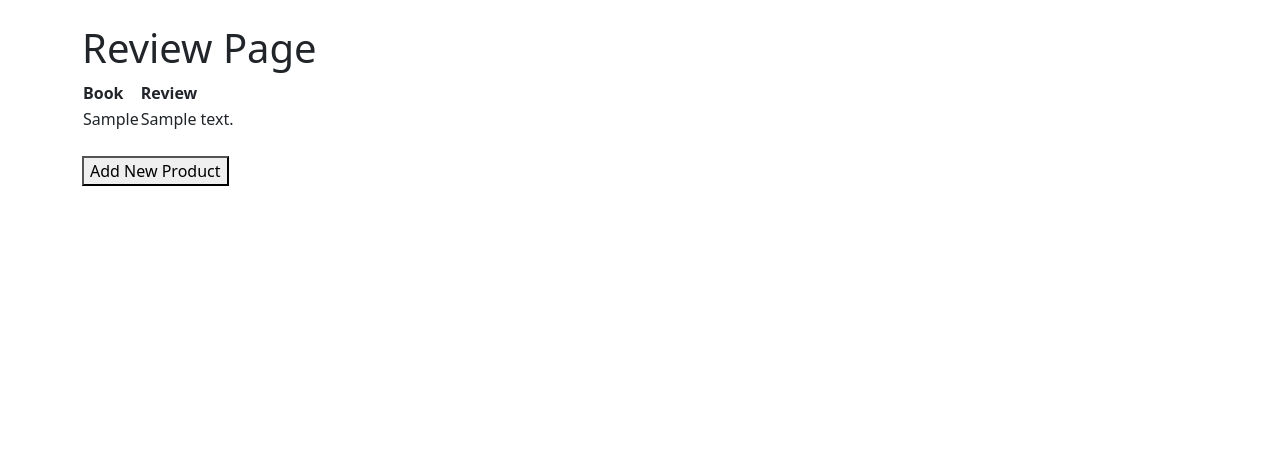
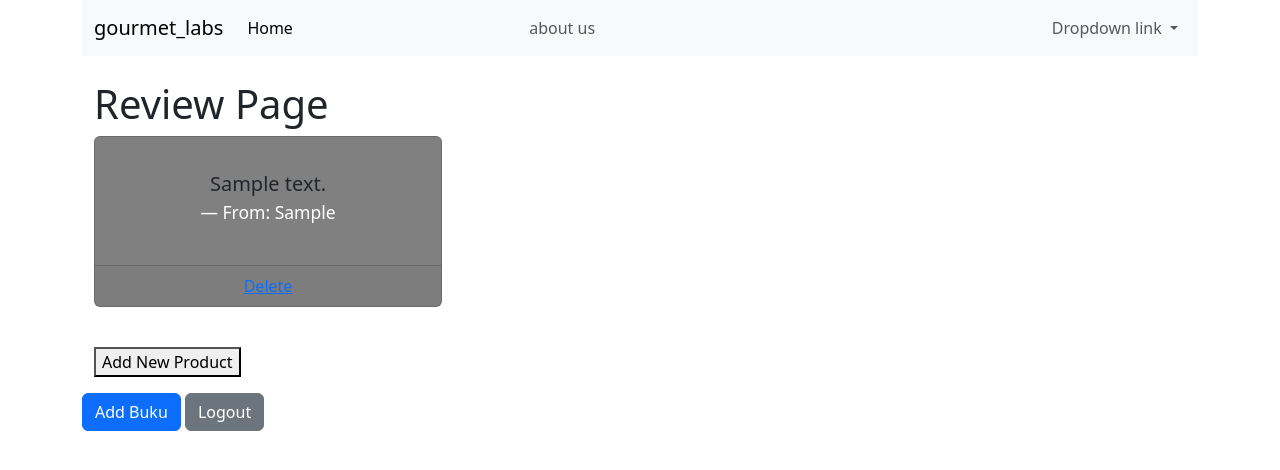
Before and after one commit to PBP-Gasal23-E02/Proyek-Tengah-Semester, a Django app: page /review/ in a window 1280 px wide. Shown: the top 470 px of the page. Run offline with Django 4.2, Linux system fonts and the light colour scheme; a user stored in the database is signed in; tables that the repository leaves empty hold one stand-in row (values such as "Sample post").

Commit message:
tambah delete button

```diff
--- a/YourBook/templates/pinjam.html
+++ b/YourBook/templates/pinjam.html
@@ -32,7 +32,7 @@
                 <ul class="dropdown-menu">
                   <li><a class="dropdown-item" href="{% url 'YourBook:show_main' %}">Pinjam Buku</a></li>
                   <li><a class="dropdown-item" href="#">Another action</a></li>
-                  <li><a class="dropdown-item" href="#">Something else here</a></li>
+                  <li><a class="dropdown-item" href="{% url 'review:show_main' %}">Review</a></li>
                 </ul>
               </li>
             </ul>
--- a/review/templates/show_review.html
+++ b/review/templates/show_review.html
@@ -1,23 +1,67 @@
 {% extends 'base.html' %}
 
 {% block content %}
+<div class="container">
+    <nav class="navbar navbar-expand-lg bg-body-tertiary">
+        <div class="container-fluid">
+          <a class="navbar-brand" href="#">gourmet_labs</a>
+          <button class="navbar-toggler" type="button" data-bs-toggle="collapse" data-bs-target="#navbarSupportedContent" aria-controls="navbarSupportedContent" aria-expanded="false" aria-label="Toggle navigation">
+            <span class="navbar-toggler-icon"></span>
+          </button>
+          <div class="collapse navbar-collapse" id="navbarSupportedContent">
+            <ul class="navbar-nav me-auto mb-2 mb-lg-0">
+              <li class="nav-item">
+                <a class="nav-link active" aria-current="page" href="{% url 'main:show_main' %}">Home</a>
+              </li>
+          </div>
+          <div class="collapse navbar-collapse" id="navbarSupportedContent">
+            <ul class="navbar-nav mx-right">
+              <li class="nav-item">
+                <a class="nav-link" href="#">about us</a>
+              </li>
+          </div>
+          <div class="collapse navbar-collapse justify-content-end" id="navbarNavDropdown">
+            <ul class="navbar-nav">
+              <li class="nav-item dropdown">
+                <a class="nav-link dropdown-toggle" href="#" role="button" data-bs-toggle="dropdown" aria-expanded="false">
+                  Dropdown link
+                </a>
+                <ul class="dropdown-menu">
+                  <li><a class="dropdown-item" href="{% url 'YourBook:show_main' %}">Pinjam Buku</a></li>
+                  <li><a class="dropdown-item" href="#">Another action</a></li>
+                  <li><a class="dropdown-item" href="{% url 'review:show_main' %}">Review</a></li>
+                </ul>
+              </li>
+            </ul>
+          </div>
+        </div>
+      </nav>
+
     <div class="container mt-4">
         <h1>Review Page</h1>
 
-        <table>
-            <tr>
-                <th>Book</th>
-                <th>Review</th>
-            </tr>
-
+        <div class="row">
             {% for item in products %}
-                <tr>
-                    <td>{{item.book}}</td>
-                    <td>{{item.review_cust}}</td>
-                </tr>
+                <div class="col-md-6 col-lg-4">
+                    <div class="card card-hover mb-3" style="background-color: gray">
+                        <div class="card-body text-center px-md-5 px-lg-4 my-2">
+                            <div class="card-icon-border-large border-primary mtn-80">
+                                <i class="fa fa-quote-left text-primary" aria-hidden="true"></i>
+                            </div>
+                            <blockquote class="blockquote blockquote-sm mt-2">
+                                <p class="font-normal mb-3">{{ item.review_cust }}</p>
+                                <footer class="blockquote-footer text-white">From: {{ item.book }}</footer>
+                            </blockquote>
+                        </div>
+                        <div class="card-footer d-flex justify-content-center">
+                            <div class="card-footer-item">
+                                <a href="{% url 'review:delete_product' item.id %}" class="button is-danger">Delete</a>
+                            </div>
+                        </div>
+                    </div>
+                </div>
             {% endfor %}
-
-        </table>
+        </div>
 
         <br />
         <a href="{% url 'review:create_product' %}">
@@ -25,6 +69,84 @@
                 Add New Product
             </button>
         </a>
+    </div>
 
+    <div class="modal fade" id="exampleModal" tabindex="-1" aria-labelledby="exampleModalLabel" aria-hidden="true">
+        <div class="modal-dialog">
+            <div class="modal-content">
+                <div class="modal-header">
+                    <h1 class="modal-title fs-5" id="exampleModalLabel">Add New Review</h1>
+                    <button type="button" class="btn-close" data-bs-dismiss="modal" aria-label="Close"></button>
+                </div>
+                <div class="modal-body">
+                    <form id="form" onsubmit="return false;">
+                        {% csrf_token %}
+                        <div class="mb-3">
+                            <label for="judul" class="col-form-label">Judul Buku:</label>
+                            <input type="text" class="form-control" id="judul" name="judul"></input>
+                        </div>
+                        <div class="mb-3">
+                            <label for="review" class="col-form-label">Review:</label>
+                            <textarea class="form-control" id="review" name="review"></textarea>
+                        </div>
+                    </form>
+                </div>
+                <div class="modal-footer">
+                    <button type="button" class="btn btn-secondary" data-bs-dismiss="modal">Close</button>
+                    <button type="button" class="btn btn-primary" id="button_add" data-bs-dismiss="modal">Add Review</button>
+                </div>
+            </div>
+        </div>
+    </div>
 
+    <div class="mt-3">
+        <button type="button" class="btn btn-primary" data-bs-toggle="modal" data-bs-target="#exampleModal">Add Buku</button>
+        <a href="{% url 'YourBook:logout' %}" class="btn btn-secondary">Logout</a>
+    </div>
+
+</div>
+
+<script>
+
+    async function getProducts(filter) {
+        const url = `get-product/${filter}`;
+        return fetch(url).then((res) => res.json());
+    }
+    async function refreshProducts(filter) {
+        document.getElementById("product_table").innerHTML = ""
+        const products = await getProducts(filter)
+        console.log(products);
+        let htmlString = `<tr>
+            <th>Book</th>
+            <th>Review</th>
+        </tr>`
+        products.forEach((item) => {
+            htmlString += `\n<tr>
+            <td>${item.fields.book}</td>
+            <td>${item.fields.review_cust}</td>
+        </tr>`
+        })
+
+        document.getElementById("product_table").innerHTML = htmlString
+    }
+
+    refreshProducts("all")
+
+    async function deleteProduct(id) {
+        const response = await fetch(`/delete-product/${id}`);
+        refreshProducts();
+    }
+
+    async function addProduct() {
+        fetch("create-product-ajax/", {
+            method: "POST",
+            body: new FormData(document.querySelector('#form'))
+        }).then(refreshProducts("all"))
+
+        document.getElementById("form").reset()
+        return false
+    }
+
+    document.getElementById("button_add").onclick = addProduct
+</script>
 {% endblock content %}
--- a/review/urls.py
+++ b/review/urls.py
@@ -10,4 +10,5 @@ urlpatterns = [
     path('json/', show_json, name='show_json'),
     path('xml/<int:id>/', show_xml_by_id, name='show_xml_by_id'),
     path('json/<int:id>/', show_json_by_id, name='show_json_by_id'),
+    path('delete-product/<int:id>/', delete_product, name='delete_product'),
 ]
--- a/review/views.py
+++ b/review/views.py
@@ -1,4 +1,4 @@
-from django.shortcuts import render
+from django.shortcuts import get_object_or_404, render
 from django.http import HttpResponseBadRequest, HttpResponseNotFound, HttpResponseRedirect, JsonResponse
 from review.forms import ReviewForm
 from django.urls import reverse
@@ -49,6 +49,12 @@ def show_json_by_id(request, id):
     data = ReviewBuku.objects.filter(pk=id)
     return HttpResponse(serializers.serialize("json", data), content_type="application/json")
 
+def delete_product(request, id):
+    product = get_object_or_404(ReviewBuku, pk=id)
+    if product.user == request.user:
+        product.delete()
+    return HttpResponseRedirect(reverse('review:show_main'))
+
 def get_product_json(request):
     products = ReviewBuku.objects.filter(user=request.user)
     product_list = []
```
